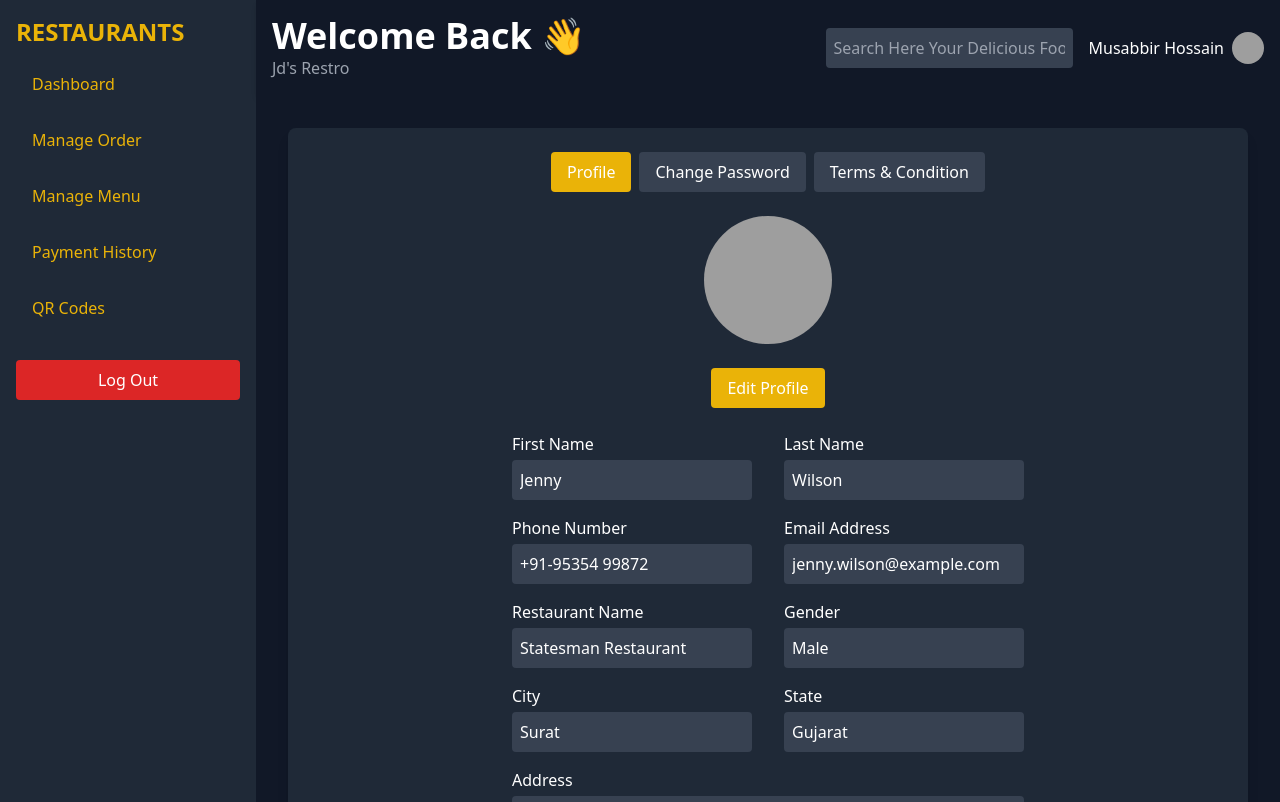
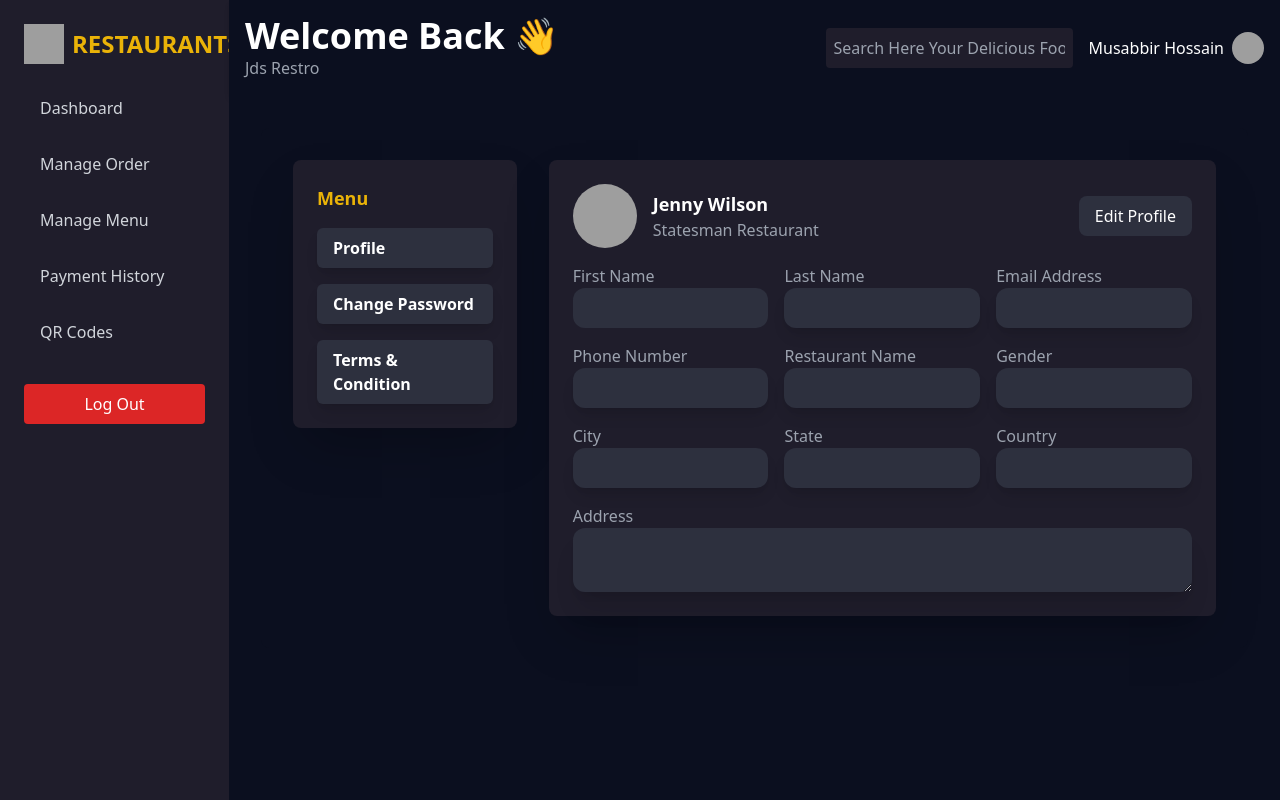
Before and after one commit to Jemish1306/Restaurants, a React (Vite) app in the folder Restaurant/: page /profile in a window 1280 px wide. Shown: the top 802 px of the page. Built offline with nearby package versions, Linux system fonts and the light colour scheme; grey boxes are pictures that could not be loaded.

Commit message:
menu done
Profile Change PAssword  and Terms

```diff
--- a/Restaurant/src/App.jsx
+++ b/Restaurant/src/App.jsx
@@ -7,6 +7,7 @@ import { ForgetPassword } from "./Components/Auth/ForgetPassword";
 import { Login } from "./Components/Auth/Login";
 import { Dashboard } from "./Components/Admin/Deshboard";
 import ProfilePage from "./Components/Admin/ProfilePage";
+import ProfilePage2 from "./Components/Admin/ProfilePage2";
 
 const App = () => {
   return (
@@ -16,8 +17,9 @@ const App = () => {
         <Route path="/" element={<Login/>} />
         <Route path="/register" element={<Registration />} />
         <Route path="/forgetpassword" element={<ForgetPassword />} />
-        <Route path="/deshbord" element={<Dashboard />} />
-        <Route path="/profile" element={<ProfilePage />} />
+        <Route path="/deshbord" element={<Dashboard/>} />
+        <Route path="/profile" element={<ProfilePage/>} />
+        <Route path="/profile2" element={<ProfilePage2/>}/>
       </Routes>
 
     </>
--- a/Restaurant/src/Components/Admin/ProfilePage.jsx
+++ b/Restaurant/src/Components/Admin/ProfilePage.jsx
@@ -1,70 +1,80 @@
 // src/Components/Admin/ProfilePage.jsx
-
-import React from 'react';
 
 import Layout from './../Shared/Layout';
 
 const ProfilePage = () => {
   return (
     <Layout>
-    <section className="bg-gray-800 p-6 rounded-lg shadow-lg">
-      <div className="mb-6 flex justify-center">
-        <button className="py-2 px-4 bg-yellow-500 rounded mr-2">Profile</button>
-        <button className="py-2 px-4 bg-gray-700 rounded mr-2">Change Password</button>
-        <button className="py-2 px-4 bg-gray-700 rounded">Terms & Condition</button>
-      </div>
-      <div className="flex justify-center mb-6">
-        <img src="path/to/profile-image.jpg" alt="Profile" className="rounded-full w-32 h-32" />
-      </div>
-      <div className="flex justify-center mb-6">
-        <button className="bg-yellow-500 py-2 px-4 rounded">Edit Profile</button>
-      </div>
-      <div className="flex flex-col items-center">
-        <div className="w-full max-w-lg">
-          <div className="flex mb-4">
-            <div className="mr-8 w-1/2">
-              <label className="block mb-1">First Name</label>
-              <input type="text" value="Jenny" readOnly className="p-2 bg-gray-700 rounded w-full" />
+    <section className="p-8 bg-mainbg rounded-lg text-white">
+      <div className="flex flex-col lg:flex-row space-y-6 lg:space-y-0 lg:space-x-8">
+        <div className="bg-secondary shadow-2xl p-6 rounded-lg w-full lg:w-1/4 h-1/2 lg:h-full">
+          <div className="text-yellow-500 text-lg font-semibold mb-4">Menu</div>
+          <ul className="space-y-4">
+            <li>
+              <button className="py-2 px-4 bg-accent shadow-lg text-white font-semibold rounded-md w-full text-left hover:bg-yellow-500">Profile</button>
+            </li>
+            <li>
+              <button className="py-2 px-4 bg-accent shadow-lg text-white font-semibold rounded-md w-full text-left hover:bg-yellow-500">Change Password</button>
+            </li>
+            <li>
+              <button className="py-2 px-4 bg-accent shadow-lg text-white font-semibold rounded-md w-full text-left hover:bg-yellow-500">Terms & Condition</button>
+            </li>
+          </ul>
+        </div>
+        <div className="bg-secondary shadow-2xl p-6 rounded-lg w-full lg:w-3/4">
+          <div className="flex justify-between items-center mb-4">
+            <div className="flex items-center space-x-4">
+              <img src="path/to/profile-image.jpg" alt="Profile" className="rounded-full w-16 h-16" />
+              <div className="flex flex-col">
+                <span className="text-lg font-semibold">Jenny Wilson</span>
+                <span className="text-gray-400">Statesman Restaurant</span>
+              </div>
             </div>
-            <div className="w-1/2">
-              <label className="block mb-1">Last Name</label>
-              <input type="text" value="Wilson" readOnly className="p-2 bg-gray-700 rounded w-full" />
+            <button className="bg-accent text-white  py-2 px-4 rounded-lg hover:bg-yellow-500">Edit Profile</button>
+          </div>
+          <div className="grid grid-cols-1 md:grid-cols-2 lg:grid-cols-3 gap-4">
+            <div className="flex flex-col">
+              <label className="text-gray-400">First Name</label>
+              <input type="text" className="p-2 bg-accent text-white rounded-xl focus:border-cyan-400" />
+            </div>
+            <div className="flex flex-col">
+              <label className="text-gray-400">Last Name</label>
+              <input type="text" className="p-2 shadow-lg bg-accent text-white rounded-xl focus:border-cyan-400" />
+            </div>
+            <div className="flex flex-col">
+              <label className="text-gray-400">Email Address</label>
+              <input type="text" className="p-2 shadow-lg bg-accent text-white rounded-xl focus:border-cyan-400" />
+            </div>
+            <div className="flex flex-col">
+              <label className="text-gray-400">Phone Number</label>
+              <input type="text" className="p-2 shadow-lg bg-accent text-white rounded-xl focus:border-cyan-400" />
+            </div>
+            <div className="flex flex-col">
+              <label className="text-gray-400">Restaurant Name</label>
+              <input type="text" className="p-2 w-full shadow-lg bg-accent text-white rounded-xl focus:border-cyan-400" />
+            </div>
+            <div className="flex flex-col">
+              <label className="text-gray-400">Gender</label>
+              <input type="text" className="p-2 shadow-lg bg-accent text-white rounded-xl focus:border-cyan-400" />
+            </div>
+            <div className="flex flex-col">
+              <label className="text-gray-400">City</label>
+              <input type="text" className="p-2 shadow-lg bg-accent text-white rounded-xl focus:border-cyan-400" />
+            </div>
+            <div className="flex flex-col">
+              <label className="text-gray-400">State</label>
+              <input type="text" className="p-2 shadow-lg bg-accent text-white rounded-xl focus:border-cyan-400" />
+            </div>
+            <div className="flex flex-col">
+              <label className="text-gray-400">Country</label>
+              <input type="text" className="p-2 shadow-lg bg-accent text-white rounded-xl focus:border-cyan-400" />
+            </div>
+            <div className="flex flex-col md:col-span-2 lg:col-span-3">
+              <label className="text-gray-400">Address</label>
+              <textarea className="p-2 bg-accent shadow-xl text-white rounded-xl w-full focus:border-cyan-400" />
             </div>
           </div>
-          <div className="flex mb-4">
-            <div className="mr-8 w-1/2">
-              <label className="block mb-1">Phone Number</label>
-              <input type="text" value="+91-95354 99872" readOnly className="p-2 bg-gray-700 rounded w-full" />
-            </div>
-            <div className="w-1/2">
-              <label className="block mb-1">Email Address</label>
-              <input type="text" value="jenny.wilson@example.com" readOnly className="p-2 bg-gray-700 rounded w-full" />
-            </div>
-          </div>
-          <div className="flex mb-4">
-            <div className="mr-8 w-1/2">
-              <label className="block mb-1">Restaurant Name</label>
-              <input type="text" value="Statesman Restaurant" readOnly className="p-2 bg-gray-700 rounded w-full" />
-            </div>
-            <div className="w-1/2">
-              <label className="block mb-1">Gender</label>
-              <input type="text" value="Male" readOnly className="p-2 bg-gray-700 rounded w-full" />
-            </div>
-          </div>
-          <div className="flex mb-4">
-            <div className="mr-8 w-1/2">
-              <label className="block mb-1">City</label>
-              <input type="text" value="Surat" readOnly className="p-2 bg-gray-700 rounded w-full" />
-            </div>
-            <div className="w-1/2">
-              <label className="block mb-1">State</label>
-              <input type="text" value="Gujarat" readOnly className="p-2 bg-gray-700 rounded w-full" />
-            </div>
-          </div>
-          <div className="mb-4">
-            <label className="block mb-1">Address</label>
-            <textarea value="A-15 Swastik plaza punagam, varachha, jamnagar, gujrat." readOnly className="p-2 bg-gray-700 rounded w-full" />
-          </div>
+
         </div>
       </div>
     </section>
--- /dev/null
+++ b/Restaurant/src/Components/Admin/ProfilePage2.jsx
@@ -0,0 +1,73 @@
+import { useState } from 'react';
+import Layout from './../Shared/Layout';
+
+
+import Profile from './../Shared/Profile';
+import TermsAndConditions from './../Shared/TermAndConditions';
+import ChangePassword from './../Shared/ChangePassword';
+
+const ProfilePage2 = () => {
+  const [activeSection, setActiveSection] = useState('profile');
+
+  const renderSection = () => {
+    switch (activeSection) {
+      case 'profile':
+        return <Profile />;
+      case 'changePassword':
+        return <ChangePassword />;
+      case 'termsAndConditions':
+        return <TermsAndConditions />;
+      default:
+        return <Profile />;
+    }
+  };
+
+  return (
+    <Layout>
+      <section className="p-8 bg-mainbg rounded-lg text-white">
+        <div className="flex flex-col lg:flex-row space-y-6 lg:space-y-0 lg:space-x-8">
+          <div className="bg-secondary shadow-2xl p-6 rounded-lg w-full lg:w-1/4 h-1/2 lg:h-full">
+            <div className="text-yellow-500 text-lg font-semibold mb-4">Menu</div>
+            <ul className="space-y-4">
+              <li>
+                <button
+                  className={`py-2 px-4 bg-accent shadow-lg text-white font-semibold rounded-md w-full text-left hover:bg-yellow-500 ${
+                    activeSection === 'profile' ? 'bg-yellow-500' : ''
+                  }`}
+                  onClick={() => setActiveSection('profile')}
+                >
+                  Profile
+                </button>
+              </li>
+              <li>
+                <button
+                  className={`py-2 px-4 bg-accent shadow-lg text-white font-semibold rounded-md w-full text-left hover:bg-yellow-500 ${
+                    activeSection === 'changePassword' ? 'bg-yellow-500' : ''
+                  }`}
+                  onClick={() => setActiveSection('changePassword')}
+                >
+                  Change Password
+                </button>
+              </li>
+              <li>
+                <button
+                  className={`py-2 px-4 bg-accent shadow-lg text-white font-semibold rounded-md w-full text-left hover:bg-yellow-500 ${
+                    activeSection === 'termsAndConditions' ? 'bg-yellow-500' : ''
+                  }`}
+                  onClick={() => setActiveSection('termsAndConditions')}
+                >
+                  Terms & Condition
+                </button>
+              </li>
+            </ul>
+          </div>
+          <div className="bg-secondary shadow-2xl p-6 rounded-lg w-full lg:w-3/4">
+            {renderSection()}
+          </div>
+        </div>
+      </section>
+    </Layout>
+  );
+};
+
+export default ProfilePage2;
--- /dev/null
+++ b/Restaurant/src/Components/Shared/ChangePassword.jsx
@@ -0,0 +1,23 @@
+const ChangePassword = () => (
+    <div>
+      {/* Add content for Change Password */}
+      <h2 className="text-lg font-semibold mb-4">Change Password</h2>
+      <div className="flex flex-col mb-4">
+        <label className="text-gray-400">Current Password</label>
+        <input type="password" className="p-2 bg-accent text-white rounded-xl focus:border-cyan-400" />
+      </div>
+      <div className="flex flex-col mb-4">
+        <label className="text-gray-400">New Password</label>
+        <input type="password" className="p-2 bg-accent text-white rounded-xl focus:border-cyan-400" />
+      </div>
+      <div className="flex flex-col mb-4">
+        <label className="text-gray-400">Confirm New Password</label>
+        <input type="password" className="p-2 bg-accent text-white rounded-xl focus:border-cyan-400" />
+      </div>
+      <div className="flex justify-end mt-4">
+        <button className="bg-yellow-500 text-gray-900 py-2 px-4 rounded-lg hover:bg-yellow-600">Change Password</button>
+      </div>
+    </div>
+  );
+
+  export default ChangePassword;
--- a/Restaurant/src/Components/Shared/Layout.jsx
+++ b/Restaurant/src/Components/Shared/Layout.jsx
@@ -1,22 +1,22 @@
 //Restaurant/src/Components/Layout.jsx
 import React from "react";
 
-import Footer from "./Footer";
+
 import Navbar from './Navbar';
 import Sidebar from "./Sidebar";
 
  const Layout = ({children})=>{
 return (
-    <div className="flex min-h-screen">
-    <Sidebar/>
-    <div className="flex flex-col flex-grow">
-      <Navbar/>
-      <main className="flex-grow p-8 bg-gray-900 text-white">
-        {children}
-      </main>
-      <Footer/>
-    </div>
+  <div className="flex min-h-screen bg-main ">
+  <Sidebar />
+  <div className="flex flex-col flex-grow">
+    <Navbar />
+    <main className="flex-grow p-8 text-white bg-mainbg">
+      {children}
+    </main>
+
   </div>
+</div>
 )
 }
 
--- a/Restaurant/src/Components/Shared/Navbar.jsx
+++ b/Restaurant/src/Components/Shared/Navbar.jsx
@@ -1,16 +1,16 @@
  const Navbar =()=>{
 
     return(
-        <header className="flex justify-between items-center p-4 bg-gray-900 text-white shadow-md">
+      <header className="flex justify-between items-center p-4 bg-mainbg text-white shadow-md">
       <div>
         <h1 className="text-4xl font-bold">Welcome Back 👋</h1>
-          <p className="text-gray-400">Jd's Restro</p>
+        <p className="text-gray-400">Jds Restro</p>
       </div>
       <div className="flex items-center">
         <input
           type="text"
           placeholder="Search Here Your Delicious Food..."
-            className="p-2 rounded bg-gray-700 text-white"
+          className="p-2 rounded bg-secondary text-white"
         />
         <div className="flex items-center ml-4">
           <span>Musabbir Hossain</span>
--- /dev/null
+++ b/Restaurant/src/Components/Shared/Profile.jsx
@@ -0,0 +1,22 @@
+const Profile = () => (
+    <div>
+      <div className="flex justify-between items-center mb-4">
+        <div className="flex items-center space-x-4">
+          <img src="path/to/profile-image.jpg" alt="Profile" className="rounded-full w-16 h-16" />
+          <div className="flex flex-col">
+            <span className="text-lg font-semibold">Jenny Wilson</span>
+            <span className="text-gray-400">Statesman Restaurant</span>
+          </div>
+        </div>
+        <button className="bg-accent text-white py-2 px-4 rounded-lg hover:bg-yellow-500">Edit Profile</button>
+      </div>
+      <div className="grid grid-cols-1 md:grid-cols-2 lg:grid-cols-3 gap-4">
+        {/* Add the input fields as in your current code */}
+      </div>
+      <div className="flex justify-end mt-4">
+        <button className="bg-yellow-500 text-gray-900 py-2 px-4 rounded-lg hover:bg-yellow-600">Save</button>
+      </div>
+    </div>
+  );
+
+  export default Profile;
--- a/Restaurant/src/Components/Shared/Sidebar.jsx
+++ b/Restaurant/src/Components/Shared/Sidebar.jsx
@@ -5,29 +5,32 @@ import {Link} from 'react-router-dom'
 
 const Sidebar =()=>{
     return(
-      <aside className="bg-gray-800 p-4 w-64">
-      <div className="text-2xl font-bold mb-4 text-yellow-500">RESTAURANTS</div>
+      <aside className="bg-secondary p-6 w-64">
+      <div className="flex items-center space-x-2 mb-6">
+        <img src="path/to/logo.png" alt="Logo" className="w-10 h-10" />
+        <div className="text-2xl font-bold text-yellow-500">RESTAURANTS</div>
+      </div>
       <nav>
         <ul>
           <li className="mb-4">
-            <Link to="/dashboard" className="block py-2 px-4 rounded hover:bg-gray-700 text-yellow-500">Dashboard</Link>
+            <Link to="/dashboard" className="block py-2 px-4 text-gray-300 rounded hover:bg-gray-700 hover:text-yellow-500">Dashboard</Link>
           </li>
           <li className="mb-4">
-            <Link to="/manage-order" className="block py-2 px-4 rounded hover:bg-gray-700 text-yellow-500">Manage Order</Link>
+            <Link to="/manage-order" className="block py-2 px-4 text-gray-300 rounded hover:bg-gray-700 hover:text-yellow-500">Manage Order</Link>
           </li>
           <li className="mb-4">
-            <Link to="/manage-menu" className="block py-2 px-4 rounded hover:bg-gray-700 text-yellow-500">Manage Menu</Link>
+            <Link to="/manage-menu" className="block py-2 px-4 text-gray-300 rounded hover:bg-gray-700 hover:text-yellow-500">Manage Menu</Link>
           </li>
           <li className="mb-4">
-            <Link to="/payment-history" className="block py-2 px-4 rounded hover:bg-gray-700 text-yellow-500">Payment History</Link>
+            <Link to="/payment-history" className="block py-2 px-4 text-gray-300 rounded hover:bg-gray-700 hover:text-yellow-500">Payment History</Link>
           </li>
           <li className="mb-4">
-            <Link to="/qr-codes" className="block py-2 px-4 rounded hover:bg-gray-700 text-yellow-500">QR Codes</Link>
+            <Link to="/qr-codes" className="block py-2 px-4 text-gray-300 rounded hover:bg-gray-700 hover:text-yellow-500">QR Codes</Link>
           </li>
         </ul>
       </nav>
       <div>
-        <button className="bg-red-600 w-full py-2 rounded mt-4 hover:bg-red-700 text-white">Log Out</button>
+        <button className="bg-red-600 text-white w-full py-2 rounded mt-4 hover:bg-red-700">Log Out</button>
       </div>
     </aside>
     )
--- /dev/null
+++ b/Restaurant/src/Components/Shared/TermAndConditions.jsx
@@ -0,0 +1,12 @@
+const TermsAndConditions = () => (
+    <div>
+      {/* Add content for Terms & Condition */}
+      <h2 className="text-lg font-semibold mb-4">Terms & Condition</h2>
+      <p className="text-gray-400 mb-4">Here are the terms and conditions...</p>
+      <div className="flex justify-end mt-4">
+        <button className="bg-yellow-500 text-gray-900 py-2 px-4 rounded-lg hover:bg-yellow-600">Accept</button>
+      </div>
+    </div>
+  );
+
+  export default TermsAndConditions;
```
Also changed, not shown: Restaurant/src/Components/Admin/Deshboard.jsx (+7 -7 lines), Restaurant/tailwind.config.js (+10 -2 lines), 1 other file (tests, documents, lock files or other folders). Lines whose indentation alone changed are shown as unchanged.
